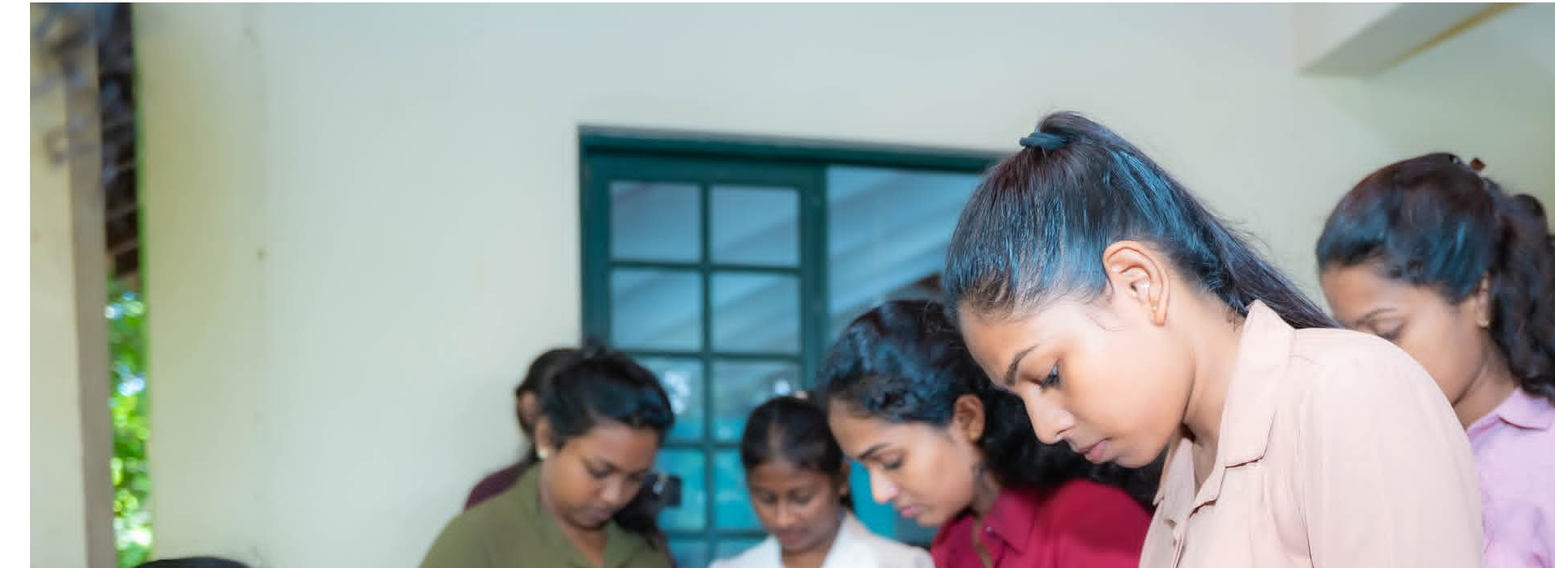
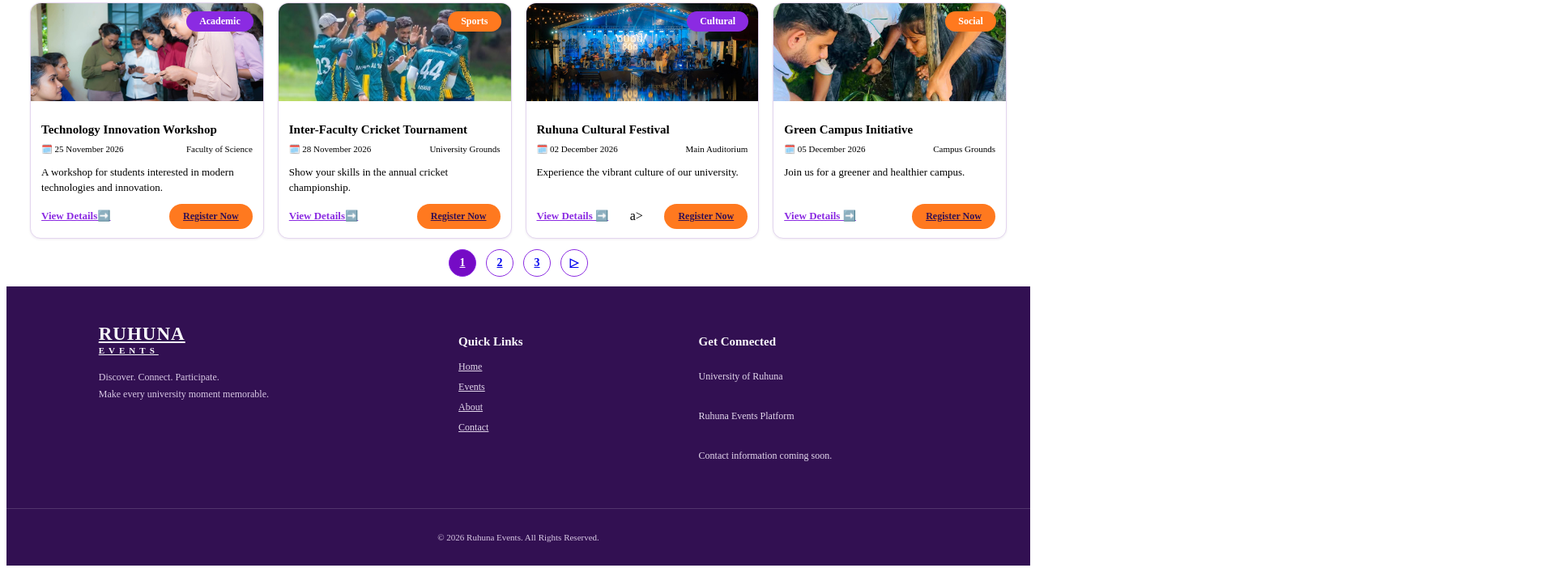
Before and after one commit to Mr-Thennakoon/ruhuna-events-group06, a plain HTML site: page event.html in a window 1280 px wide. Shown: the part 539-1241 px from the top of the page at 81% size, 1920 px wide, since content can reach past the window. Drawn offline with Linux system fonts and the light colour scheme.

Commit message:
Add style part

```diff
--- a/style.css
+++ b/style.css
@@ -94,7 +94,7 @@
     display: flex;
     position: relative;
     overflow: hidden;
-    background: #321052;
+    background: #421568;
 }
 
 .hero-content {
@@ -365,3 +365,229 @@
 .big-emoji{
     font-size: 2rem;
 }
+
+/* EVENT CARDS*/
+
+.events-grid {
+    display: grid;
+    grid-template-columns: repeat(4, minmax(0, 1fr));
+    gap: 1.0625rem;
+}
+
+.event-card {
+    background: white;
+    border: 0.0625rem solid #E3D5EF;
+    border-radius: 0.8125rem;
+    overflow: hidden;
+    box-shadow: 0 0.0625rem 0.1875rem rgba(50, 16, 82, 0.08);
+    transition: 0.3s;
+}
+
+.event-card:hover {
+    transform: translateY(-0.25rem);
+    box-shadow: 0 0.3125rem 0.9375rem rgba(50, 16, 82, 0.13);
+}
+
+.event-image {
+    height: 7.5625rem;
+    position: relative;
+    overflow: hidden;
+}
+
+.event-image img {
+    width: 100%;
+    height: 100%;
+    object-fit: cover;
+    display: block;
+}
+
+.event-tag {
+    position: absolute;
+    top: 0.625rem;
+    right: 0.75rem;
+    border-radius: 1.25rem;
+    padding: 0.3125rem 1rem;
+    color: white;
+    font-size: 0.75rem;
+    font-weight: 600;
+}
+
+.academic-tag,
+.cultural-tag {
+    background: #8B2BE2;
+}
+
+.sports-tag,
+.social-tag {
+    background: #FF791F;
+}
+
+.event-details {
+    padding: 0.625rem 0.8125rem 0.6875rem;
+}
+
+.event-details h3 {
+    font-size: 0.9375rem;
+    font-weight: 800;
+    margin-bottom: 0.5rem;
+    line-height: 1.35;
+    white-space: nowrap;
+    overflow: hidden;
+    text-overflow: ellipsis;
+}
+
+.event-info {
+    display: flex;
+    justify-content: space-between;
+    align-items: center;
+    gap: 0.5rem;
+    margin-bottom: 0.5625rem;
+    font-size: 0.6875rem;
+    font-weight: 500;
+}
+
+.event-info span {
+    display: flex;
+    align-items: center;
+    gap: 0.4375rem;
+    white-space: nowrap;
+}
+
+.event-info i {
+    color: #321052;
+    font-size: 0.9375rem;
+}
+
+.event-details > p {
+    font-size: 0.8125rem;
+    line-height: 1.45;
+    min-height: 2.375rem;
+    margin-bottom: 0.625rem;
+}
+
+.event-actions {
+    display: flex;
+    justify-content: space-between;
+    align-items: center;
+    gap: 0.3125rem;
+}
+
+.event-actions > a:first-child {
+    color: #8B2BE2;
+    font-size: 0.8125rem;
+    font-weight: 700;
+    white-space: nowrap;
+}
+
+.event-actions > a:first-child i {
+    margin-left: 0.25rem;
+}
+
+.register-btn {
+    background: #FF791F;
+    color: #321052;
+    border-radius: 1.375rem;
+    padding: 0.5rem 1.0625rem;
+    font-size: 0.75rem;
+    font-weight: 700;
+    white-space: nowrap;
+    transition: 0.3s;
+}
+
+.pagination {
+    display: flex;
+    align-items: center;
+    justify-content: center;
+    gap: 0.75rem;
+    margin: 0.8125rem 0 0;
+}
+
+.pagination a {
+    width: 2rem;
+    height: 2rem;
+    border: 0.0625rem solid #8B2BE2;
+    border-radius: 50%;
+    display: flex;
+    justify-content: center;
+    align-items: center;
+    font-size: 0.875rem;
+    font-weight: 600;
+    background: white;
+    transition: 0.3s;
+}
+
+.pagination a:hover,
+.pagination .current-page {
+    background: #750BC5;
+    color: white;
+}
+
+.footer {
+    background-color: #321052;
+    color: #FAF9FC;
+}
+
+.footer-content {
+    padding: 45px 9%;
+    display: grid;
+    grid-template-columns: 1.3fr 0.8fr 1fr;
+    gap: 60px;
+}
+
+.footer-logo {
+    display: inline-block;
+    color: #FAF9FC;
+    font-size: 23px;
+    font-weight: 800;
+    letter-spacing: 1px;
+    line-height: 1.2;
+}
+
+.footer-logo small {
+    display: block;
+    font-size: 11px;
+    letter-spacing: 5px;
+}
+
+.footer-brand p {
+    margin-top: 15px;
+    color: #D9C9E5;
+    font-size: 12px;
+    line-height: 1.8;
+}
+
+.footer-links,
+.footer-contact {
+    display: flex;
+    flex-direction: column;
+    gap: 10px;
+}
+
+.footer-links h3,
+.footer-contact h3 {
+    margin-bottom: 5px;
+    color: ;#FF791F;
+    font-size: 15px;
+}
+
+.footer-links a,
+.footer-contact p {
+    color: #E4D8ED;
+    font-size: 12px;
+    transition: 0.3s;
+}
+
+.footer-links a:hover {
+    color: #FF791F;
+}
+
+.footer-bottom {
+    padding: 18px;
+    border-top: 1px solid rgba(255, 255, 255, 0.15);
+    text-align: center;
+}
+
+.footer-bottom p {
+    color: #D9C9E5;
+    font-size: 11px;
+}
```
